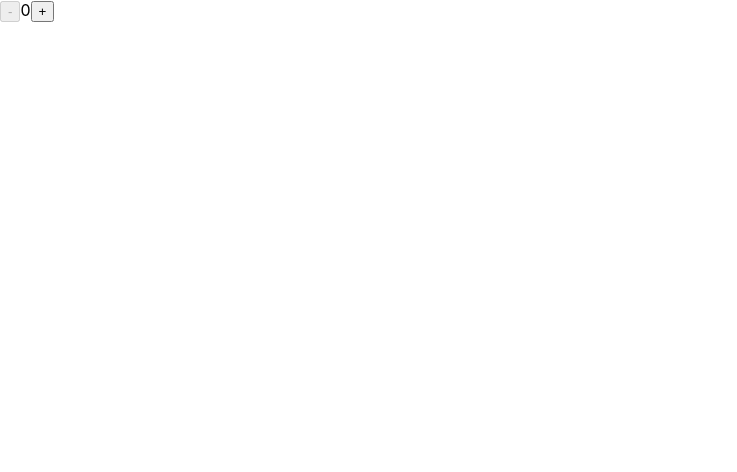
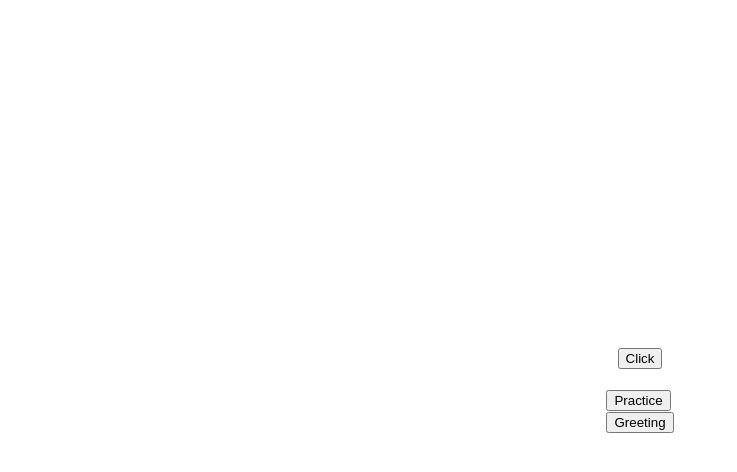
Before and after one commit to aldinhalilovic/IT-Camp-React, a React (Create React App) app: page / in a window 1280 px wide. Shown: the top 472 px of the page, without its empty margins (0-737 px from the left). Built offline with nearby package versions, Linux system fonts and the light colour scheme.

Commit message:
React practice

```diff
--- a/src/App.js
+++ b/src/App.js
@@ -86,50 +86,50 @@
 
 //8.15
 
-import React, { useState } from "react";
-import "./App.css";
-import Greeting from "./components/Greeting/Greeting";
-import Incrementer from "./components/Incrementer/Incrementer";
+// import React, { useState } from "react";
+// import "./App.css";
+// import Greeting from "./components/Greeting/Greeting";
+// import Incrementer from "./components/Incrementer/Incrementer";
 
-export default function App() {
-  const sayHello = (name) => {
-    alert(`Hello ${name}`);
-  };
+// export default function App() {
+//   const sayHello = (name) => {
+//     alert(`Hello ${name}`);
+//   };
 
-  const handleClick = () => {
-    alert(`Ova funkcija se nalazi u App js`);
-  };
+//   const handleClick = () => {
+//     alert(`Ova funkcija se nalazi u App js`);
+//   };
 
-  //clickevent
-  //onchangeevent
-  //onsubmit
+//   //clickevent
+//   //onchangeevent
+//   //onsubmit
 
-  //LIFTING STATEUP
-  //RERENDER
+//   //LIFTING STATEUP
+//   //RERENDER
 
-  // onClick na svaki elemnt moze da se prosledi
+//   // onClick na svaki elemnt moze da se prosledi
 
-  //SA ATRIBUTOM,PRAVI SE DRUGA FUNKCIJA
-  // let count = 0;
-  const [count, setCount] = React.useState(0);
-  // const [naesto, setNesto] = useState()
+//   //SA ATRIBUTOM,PRAVI SE DRUGA FUNKCIJA
+//   // let count = 0;
+//   const [count, setCount] = React.useState(0);
+//   // const [naesto, setNesto] = useState()
 
-  const countIncrease = () => {
-    setCount((prev) => prev + 1);
-  };
+//   const countIncrease = () => {
+//     setCount((prev) => prev + 1);
+//   };
 
-  return (
-    // <div className="card-container">
-    //   <button onClick={sayHello}>Click me</button>
-    // </div>
-    <div>
-      <Incrementer />
-    </div>
-  );
-}
+//   return (
+//     // <div className="card-container">
+//     //   <button onClick={sayHello}>Click me</button>
+//     // </div>
+//     <div>
+//       <Incrementer />
+//     </div>
+//   );
+// }
 // <div className="card-container">
-{
-  /* <button onClick={() => sayHello("John")}>Click me</button>
+// {
+/* <button onClick={() => sayHello("John")}>Click me</button>
       <button
         onClick={() => {
           console.log("Alkajslkdjlskdj");
@@ -138,13 +138,33 @@ export default function App() {
         alksdjaklsdj
       </button>
       <hr></hr> */
-}
+// }
 // {count}
 // <button onClick={countIncrease}>Increase</button>
-{
-  /* <button onClick={() => count++}> Increase </button> */
+// {
+/* <button onClick={() => count++}> Increase </button> */
+// }
+// {
+/* <Greeting name="Aldin" handleParentClick={handleClick} /> */
+// }
+// </div>
+
+import React from "react";
+import "./App.css";
+import Greeting from "./components/Greeting/Greeting";
+import Practice from "./components/Practice/Practice";
+
+export default function App() {
+  const sayHello = () => {
+    alert("SAD JE ALDIN");
+  };
+  return (
+    <div className="card-container">
+      <button onClick={sayHello}>Click</button>
+      <br></br>
+      <Practice clickHandler={sayHello} />
+      <br></br>
+      {/* <Greeting clickHandler={sayHello} /> */}
+    </div>
+  );
 }
-{
-  /* <Greeting name="Aldin" handleParentClick={handleClick} /> */
-}
-// </div>
--- a/src/components/Greeting/Greeting.js
+++ b/src/components/Greeting/Greeting.js
@@ -22,8 +22,7 @@ const Greeting = ({ handleParentClick }) => {
         Hello, {name}
       </h3>
       <p>How are you</p> */}
-      <button onClick={handleParentClick}>kasfjdklsfjklds</button>
-      <Title clickHandler={handleParentClick} />
+      <button onClick={handleParentClick}>Greeting</button>
     </div>
   );
 };
--- /dev/null
+++ b/src/components/Practice/Practice.js
@@ -0,0 +1,11 @@
+import React from "react";
+import Greeting from "../Greeting/Greeting";
+
+export default function Practice({ clickHandler }) {
+  return (
+    <div>
+      <button onClick={clickHandler}>Practice</button>
+      <Greeting handleParentClick={clickHandler} />
+    </div>
+  );
+}
```
